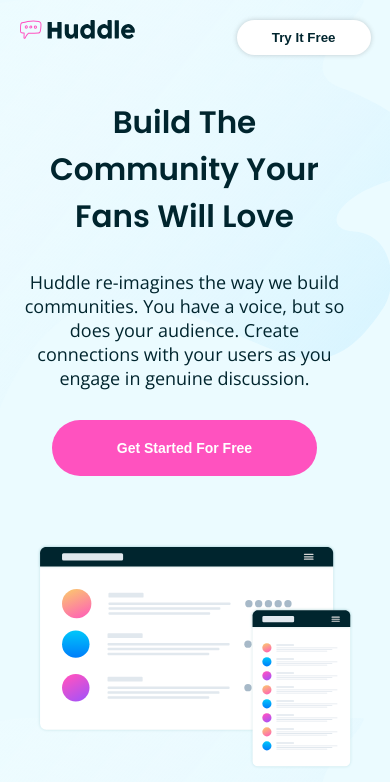
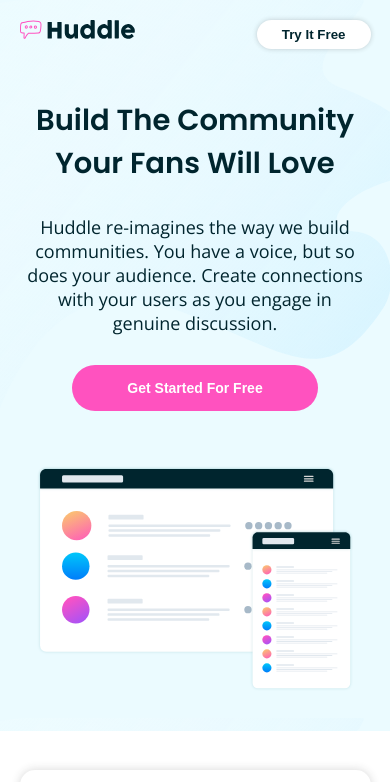
Before and after one commit to jpphilips/jp_zuri_huddle_copy.github.io, a plain HTML site: page index.html in a window 390 px wide. Shown: the top 782 px of the page. Drawn offline with nearby package versions, Linux system fonts and the light colour scheme.

Commit message:
adjusted responsiveness

```diff
--- a/style.css
+++ b/style.css
@@ -247,8 +247,16 @@ td {
     width: 33%;
     }
 
+    .flex-top {
+        margin-bottom: 20px;
+    }
+
     button.try-it-free {
-        padding: 10px 35px;
+        padding: 7px 25px;
+    }
+
+    button.Get-started-for-free{
+        padding: 15px 55px;
     }
 
     .flex-container {
@@ -256,12 +264,12 @@ td {
         text-align: center;
     }
     .grid-top-text {
-        padding-bottom: 43px;
+        padding: 0px 3px 30px 3px;
         margin-bottom: 25px;
     }
 
     .grid-top-text h1 {
-        font-size: 31px;
+        font-size: 29px;
     }
 
     .flex-top img{
```
